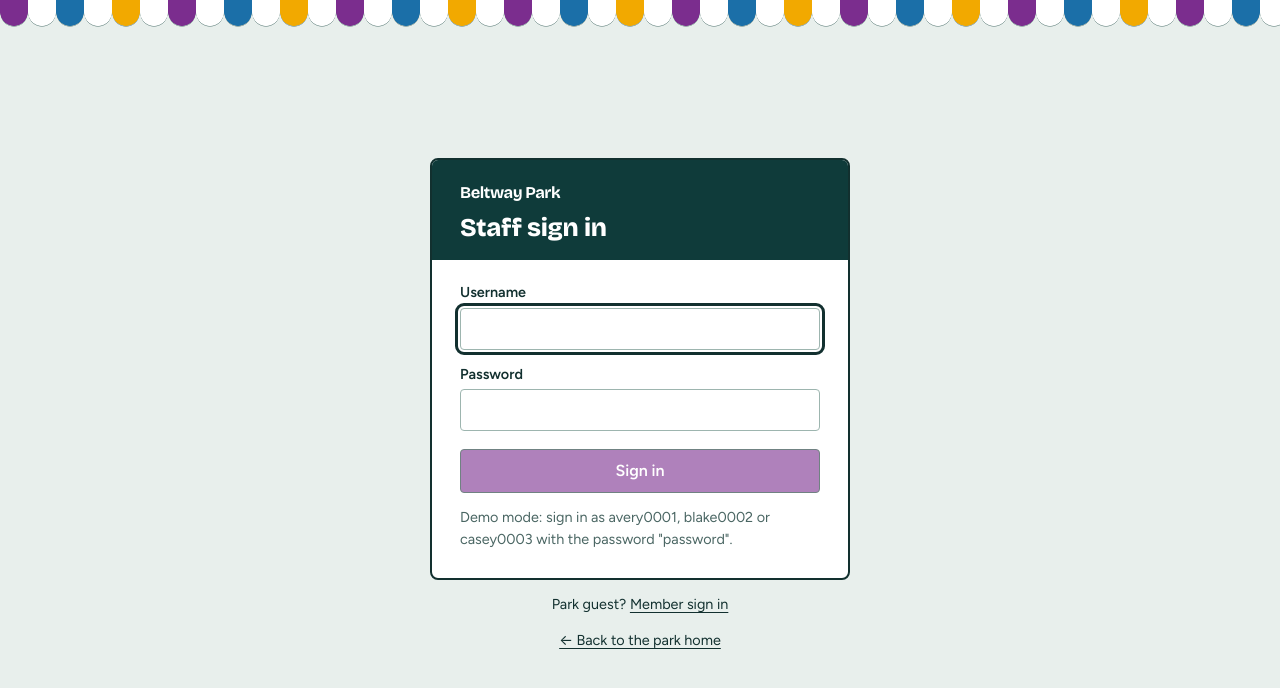
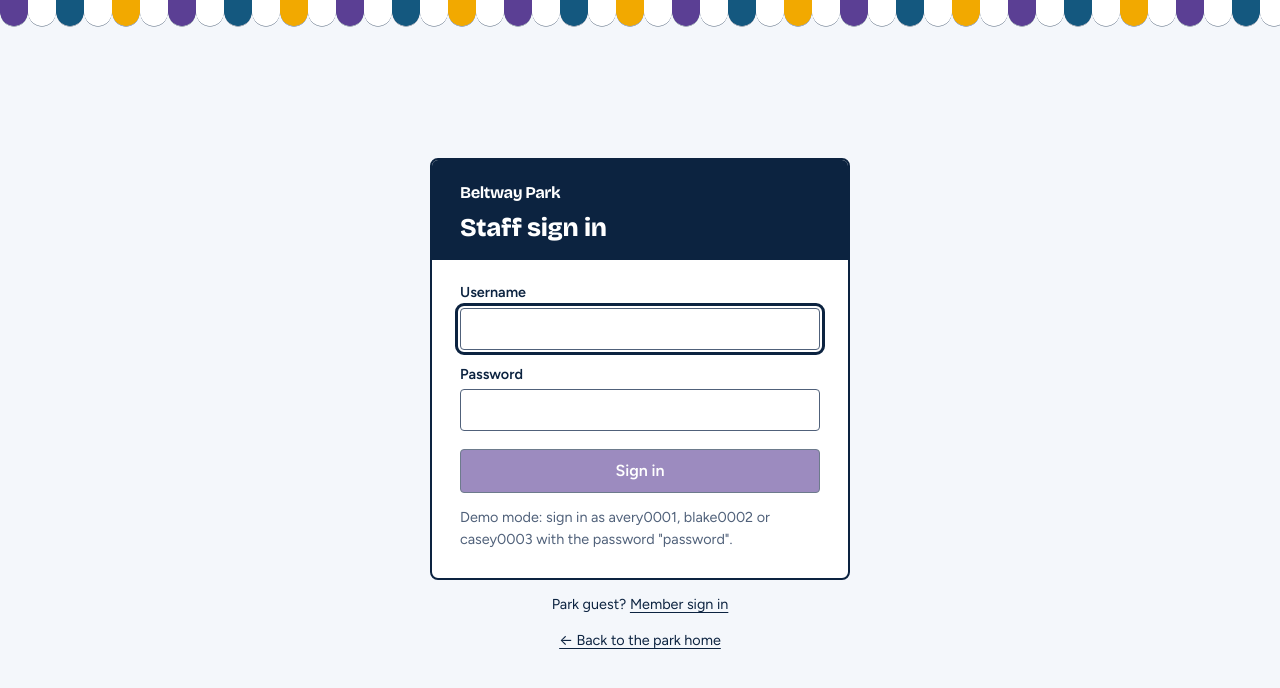
Before and after one commit to AlejandroJM0428/COSC-3380---Theme-Park-Project, a React (Vite) app in the folder client/: page /staff/login in a window 1280 px wide. Shown: the top 688 px of the page. Built offline with nearby package versions, Linux system fonts and the light colour scheme.

Commit message:
Editing theme colors

```diff
--- a/client/src/components/admin/AdminHome.css
+++ b/client/src/components/admin/AdminHome.css
@@ -9,7 +9,7 @@
 .ah-kpi-note { display: flex; align-items: center; justify-content: center; padding: 8px; font-size: 0.85rem; color: var(--muted); text-align: center; }
 .ah-a .ah-kpi-main { background: var(--pine); }
 .ah-b .ah-kpi-main { background: var(--lagoon); }
-.ah-c .ah-kpi-main { background: var(--blue); }
+.ah-c .ah-kpi-main { background: var(--bayou); }
 .ah-d .ah-kpi-main { background: var(--plum); }
 
 .ah-main { display: grid; grid-template-columns: minmax(0, 3fr) minmax(0, 1fr); gap: 16px; }
--- a/client/src/index.css
+++ b/client/src/index.css
@@ -1,23 +1,25 @@
+@import './tokens.css';
+
 :root {
-  /* park palette */
-  --pine: #0f3b3a;
-  --pine-line: #1e5551;
-  --mist: #e8efec;
+  /* park palette: the older names, now pointing at tokens.css */
+  --pine: var(--navy);
+  --pine-line: var(--navy-2);
+  --mist: var(--paper);
   --panel: #ffffff;
-  --line: #c3d3ce;
-  --ink: #12302f;
-  --muted: #4a6663;
-  --lagoon: #1c9aa8;
+  --line: var(--rule);
+  --ink: var(--navy);
+  --muted: var(--ink-soft);
+  --lagoon: var(--blue);
   --sun: #ffc233;
-  --coral: #f26b4f;
+  --coral: #f26b4f; /* still the old warm color; phase 5 maps the menu sections to land colors */
   --bad: #a4161a;
   --bad-bg: #fdecea;
   --good: #1d6b3a;
   --good-bg: #e7f5ec;
 
   /* role colors: the awning, active menu item and primary buttons follow the signed-in role */
-  --plum: #7b2d8e;
-  --blue: #1b6fa8;
+  --plum: var(--land-main-street-dark);
+  --bayou: var(--land-bayou-dark); /* the Manager role; was named --blue before tokens.css took that name */
   --amber: #f2a900;
   --role: var(--plum);
   --role-bright: #d58be8;
@@ -32,7 +34,7 @@
   line-height: 1.5;
 }
 [data-role='Admin'] { --role: var(--plum); --role-bright: #d58be8; --on-role: #fff; }
-[data-role='Manager'] { --role: var(--blue); --role-bright: #7cc0ee; --on-role: #fff; }
+[data-role='Manager'] { --role: var(--bayou); --role-bright: #7cc0ee; --on-role: #fff; }
 [data-role='Cashier'] { --role: var(--amber); --role-bright: #ffc233; --on-role: var(--ink); }
 
 * { box-sizing: border-box; }
@@ -44,7 +46,7 @@ h1 { font-size: 2rem; font-weight: 800; margin: 0 0 6px; }
 :focus-visible { outline: 3px solid var(--ink); outline-offset: 2px; }
 
 /* awning: scalloped stripe across the top of every screen, colored by role */
-.awning-wrap { filter: drop-shadow(0 1px 0 rgba(15, 59, 58, 0.35)); }
+.awning-wrap { filter: drop-shadow(0 1px 0 rgba(12, 35, 64, 0.35)); }
 .awning {
   height: 26px;
   background: var(
@@ -60,21 +62,21 @@ h1 { font-size: 2rem; font-weight: 800; margin: 0 0 6px; }
 /* shell */
 .app-shell { display: flex; min-height: 100vh; }
 .sidebar {
-  width: 264px; flex-shrink: 0; background: var(--pine); color: #dcebe8;
+  width: 264px; flex-shrink: 0; background: var(--pine); color: var(--on-navy);
   display: flex; flex-direction: column; padding: 20px 14px;
   position: sticky; top: 0; height: 100vh; overflow-y: auto;
 }
 .brand { display: flex; flex-direction: column; padding: 0 10px 18px; }
 .brand-name { font-family: var(--font-display); font-size: 1.45rem; font-weight: 800; color: #fff; line-height: 1.1; }
-.brand-sub { font-size: 0.85rem; color: #9fc2bc; margin-top: 2px; }
+.brand-sub { font-size: 0.85rem; color: var(--on-navy-soft); margin-top: 2px; }
 .menu { flex: 1; display: flex; flex-direction: column; min-height: 0; }
 .menu-toggle { display: none; }
 .sidebar nav { flex: 1; display: flex; flex-direction: column; gap: 2px; }
-.sidebar nav a { display: block; padding: 8px 12px; border-radius: 4px; color: #cfe3df; }
+.sidebar nav a { display: block; padding: 8px 12px; border-radius: 4px; color: var(--on-navy); }
 .sidebar nav a:hover { background: var(--pine-line); color: #fff; }
 .sidebar nav a.active { background: rgba(255, 255, 255, 0.1); color: #fff; font-weight: 600; box-shadow: inset 4px 0 0 var(--role-bright); }
 .nav-section { display: flex; flex-direction: column; gap: 2px; margin-top: 14px; }
-.nav-section h2 { display: flex; align-items: center; gap: 8px; font-family: var(--font-body); font-size: 0.85rem; font-weight: 700; letter-spacing: 0; color: #9fc2bc; margin: 0 0 4px 12px; }
+.nav-section h2 { display: flex; align-items: center; gap: 8px; font-family: var(--font-body); font-size: 0.85rem; font-weight: 700; letter-spacing: 0; color: var(--on-navy-soft); margin: 0 0 4px 12px; }
 .nav-section h2::before { content: ''; width: 9px; height: 9px; border-radius: 50%; background: var(--zone, var(--sun)); }
 .sidebar :focus-visible { outline-color: #fff; }
 
@@ -102,7 +104,7 @@ h1 { font-size: 2rem; font-weight: 800; margin: 0 0 6px; }
 .tile-section h2::before { content: ''; width: 10px; height: 10px; border-radius: 50%; background: var(--zone, var(--sun)); }
 .tile-grid { display: grid; grid-template-columns: repeat(auto-fill, minmax(250px, 1fr)); gap: 12px; }
 .tile { display: block; background: var(--panel); border: 1px solid var(--line); border-left: 6px solid var(--zone, var(--sun)); border-radius: 6px; padding: 12px 16px; }
-.tile:hover { border-color: var(--ink); border-left-color: var(--zone, var(--sun)); background: #f6faf9; }
+.tile:hover { border-color: var(--ink); border-left-color: var(--zone, var(--sun)); background: var(--wash); }
 .tile h3 { margin: 0 0 4px; font-size: 1.05rem; font-weight: 700; }
 .tile p { margin: 0; font-size: 0.9rem; color: var(--muted); }
 .featured { display: block; max-width: 520px; margin-top: 20px; padding: 22px 24px; border-radius: 6px; background: var(--role); color: var(--on-role); border: 2px solid var(--ink); }
@@ -125,17 +127,17 @@ h1 { font-size: 2rem; font-weight: 800; margin: 0 0 6px; }
 .chart-box { background: var(--panel); border: 1px solid var(--line); border-radius: 6px; padding: 16px; margin: 16px 0; }
 .table-wrap { overflow: auto; max-height: 70vh; background: var(--panel); border: 1px solid var(--line); border-radius: 6px; }
 table { border-collapse: collapse; width: 100%; font-size: 0.92rem; font-variant-numeric: tabular-nums; }
-th, td { text-align: left; padding: 8px 14px; border-bottom: 1px solid #dce6e3; white-space: nowrap; }
+th, td { text-align: left; padding: 8px 14px; border-bottom: 1px solid var(--rule-soft); white-space: nowrap; }
 th { background: var(--pine); color: #fff; font-weight: 600; position: sticky; top: 0; }
-tbody tr:hover td { background: #f1f7f5; }
+tbody tr:hover td { background: var(--wash); }
 tbody tr:last-child td { border-bottom: 0; }
 
 /* forms and buttons */
 label { display: flex; flex-direction: column; gap: 4px; font-size: 0.9rem; font-weight: 600; }
-input, select, textarea { font: inherit; padding: 8px 10px; border: 1.5px solid #9db5af; border-radius: 4px; background: #fff; color: var(--ink); }
+input, select, textarea { font: inherit; padding: 8px 10px; border: 1.5px solid var(--ink-soft); border-radius: 4px; background: #fff; color: var(--ink); }
 input[type='checkbox'] { width: 18px; height: 18px; accent-color: var(--role); }
 button { font: inherit; cursor: pointer; font-weight: 600; padding: 8px 14px; border-radius: 4px; border: 1.5px solid var(--ink); background: #fff; color: var(--ink); }
-button:hover:not(:disabled) { background: #f1f7f5; }
+button:hover:not(:disabled) { background: var(--wash); }
 button:disabled { opacity: 0.6; cursor: wait; }
 .btn-primary, form button[type='submit'] { background: var(--role); color: var(--on-role); border-color: var(--ink); }
 .btn-primary:hover:not(:disabled), form button[type='submit']:hover:not(:disabled) { background: var(--role); box-shadow: 0 0 0 3px var(--ink); }
@@ -153,7 +155,7 @@ button:disabled { opacity: 0.6; cursor: wait; }
 
 /* login: a ticket under a three-color awning */
 .login-page { min-height: 100vh; }
-.login-page .awning { --awning: repeating-linear-gradient(90deg, var(--plum) 0 28px, #fff 28px 56px, var(--blue) 56px 84px, #fff 84px 112px, var(--amber) 112px 140px, #fff 140px 168px); }
+.login-page .awning { --awning: repeating-linear-gradient(90deg, var(--plum) 0 28px, #fff 28px 56px, var(--bayou) 56px 84px, #fff 84px 112px, var(--amber) 112px 140px, #fff 140px 168px); }
 .login-main { display: grid; place-items: center; padding: 48px 16px; }
 .ticket { width: 100%; max-width: 400px; background: var(--panel); border: 2px solid var(--ink); border-radius: 8px; }
 .ticket-head { padding: 22px 24px 18px; }
--- a/client/src/login.css
+++ b/client/src/login.css
@@ -27,7 +27,7 @@
 
 /* staff: portal look */
 .auth-staff { background: var(--mist); }
-.auth-staff:not([data-role]) .awning { --awning: repeating-linear-gradient(90deg, var(--plum) 0 28px, #fff 28px 56px, var(--blue) 56px 84px, #fff 84px 112px, var(--amber) 112px 140px, #fff 140px 168px); }
+.auth-staff:not([data-role]) .awning { --awning: repeating-linear-gradient(90deg, var(--plum) 0 28px, #fff 28px 56px, var(--bayou) 56px 84px, #fff 84px 112px, var(--amber) 112px 140px, #fff 140px 168px); }
 .auth-staff .auth-card { --auth-radius: 8px; background: var(--panel); border: 2px solid var(--ink); }
 .auth-staff .auth-head { background: var(--pine); color: #fff; }
 .auth-staff .auth-head .wordmark small { color: inherit; }
--- a/client/src/theme.css
+++ b/client/src/theme.css
@@ -1,7 +1,6 @@
-/* Brand tokens for the public site and the portals. Change the look here.
-   (The staff/admin pages keep using the palette in index.css.) */
+/* Brand names for the public site and the portals. The values come from tokens.css; change the look there. */
 :root {
-  --brand-primary: #0b3d91;
+  --brand-primary: var(--blue-deep);
   --brand-primary-contrast: #ffffff;
   --brand-accent: #ffd566;
   --brand-accent-contrast: #0b2a66;
@@ -9,7 +8,7 @@
   --brand-muted: #667785;
   --brand-surface: #ffffff;
   --brand-surface-alt: #f2f5f8;
-  --brand-line: #d5dde5;
+  --brand-line: var(--rule);
   --brand-radius: 12px;
   --brand-font-display: var(--font-display, system-ui, sans-serif);
   /* shown behind any image that is missing */
--- /dev/null
+++ b/client/src/tokens.css
@@ -0,0 +1,45 @@
+/* Design tokens: the one place for the Luv Ya Blue look (public site, member portal, staff and admin portals).
+   Change a color, radius or shadow here. index.css and theme.css point their older names at these values,
+   so nothing else needs to move. Scarlet is for "Buy Tickets" only. */
+:root {
+  /* signature colors */
+  --blue: #4b92db;        /* Columbia blue: accents, borders, chart lines. White text on it is only 3.3:1, so use --blue-deep for text and buttons */
+  --blue-deep: #0b3d91;   /* dark twin of the blue: buttons, links, text on white */
+  --navy: #0c2340;        /* headers, sidebar, dark text */
+  --navy-2: #1c3a63;      /* hover and borders on navy */
+  --paper: #f4f7fb;       /* page background */
+  --scarlet: #c8102e;     /* "Buy Tickets" only */
+
+  /* text and lines on white or paper */
+  --ink-soft: #50617a;    /* secondary text: 6.3:1 on white */
+  --rule: #d5dde5;        /* borders and dividers */
+  --rule-soft: #e4eaf1;   /* table row dividers */
+  --wash: #eef3fa;        /* hover background */
+  --on-navy: #d6e4f5;     /* text on navy: 12:1 */
+  --on-navy-soft: #9fb6d3; /* small labels on navy: 7.6:1 */
+
+  /* lands: a soft color for fills and tags, and a dark twin for text and borders (every dark twin is 6:1 or better on white) */
+  --land-main-street: #d3c4ec;  --land-main-street-dark: #5b3f94;
+  --land-loop: #f0c19c;         --land-loop-dark: #8a4b1f;
+  --land-bayou: #a5d3ec;        --land-bayou-dark: #14587f;
+  --land-montrose: #abd8a9;     --land-montrose-dark: #2f6b2d;
+  --land-hermann: #f7dc8c;      --land-hermann-dark: #7a5a00;
+
+  /* shape */
+  --r-sm: 6px;
+  --r-md: 12px;
+  --r-pill: 999px;
+
+  /* spacing */
+  --space-1: 4px;
+  --space-2: 8px;
+  --space-3: 12px;
+  --space-4: 16px;
+  --space-5: 24px;
+  --space-6: 32px;
+
+  /* shadow */
+  --shadow-1: 0 1px 2px rgba(12, 35, 64, 0.12);
+  --shadow-2: 0 8px 24px rgba(12, 35, 64, 0.16);
+  --shadow-3: 0 22px 54px rgba(5, 15, 35, 0.35);
+}
```
